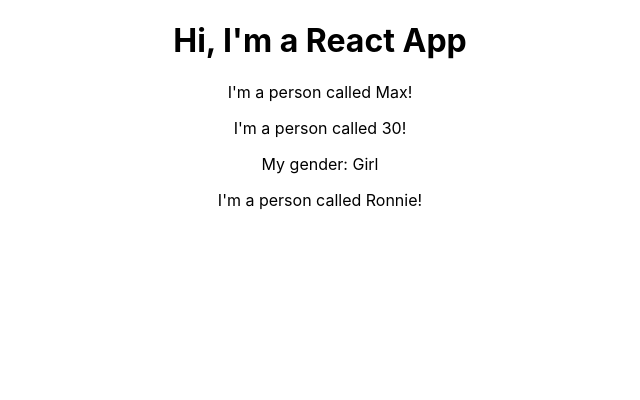
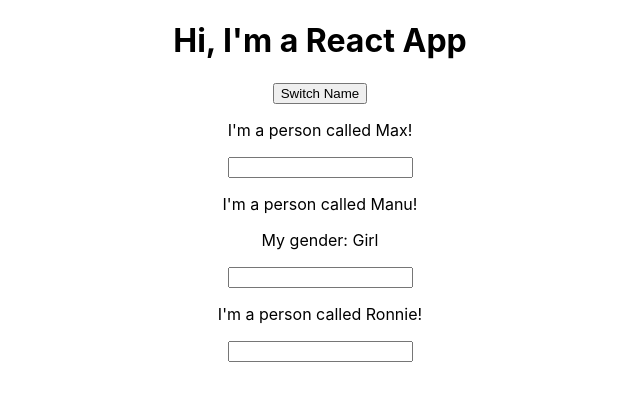
Before and after one commit to brlala/react_playground, a React (Create React App) app: page / in a window 1280 px wide. Shown: the top 400 px of the page, without its empty margins (320-960 px from the left). Built offline with nearby package versions, Linux system fonts and the light colour scheme.

Commit message:
changing states from children component(input)

```diff
--- a/src/App.js
+++ b/src/App.js
@@ -8,11 +8,30 @@
     {name: 'Manu', age: 30},
     {name: 'Jessie', age: 41},
   ]);
+
+  const switchNameHandler = (newName) => {
+    console.log('was clicked')
+    setPersons([
+      {name: newName, age: 2},
+      {name: 'ManU', age: 3},
+      {name: 'JessiE', age: 4},
+    ])
+  }
+
+  const nameChangeHandler = (event) => {
+    console.log('was clicked')
+    setPersons([
+      {name: event.target.value, age: 2},
+      {name: "Manu", age: 3},
+      {name: 'JessiE', age: 4},
+    ])
+  }
   return (
     <div className="App">
       <h1>Hi, I'm a React App</h1>
+      <button onClick={() => switchNameHandler('xxxxxxx')}>Switch Name</button>
       <Person name={persons[0].name}/>
-      <Person name={persons[1].age}>My gender: Girl</Person>
+      <Person name={persons[1].name} click={switchNameHandler} change={nameChangeHandler}>My gender: Girl</Person>
       <Person name='Ronnie'/>
     </div>
   );
--- a/src/Person/Person.js
+++ b/src/Person/Person.js
@@ -1,8 +1,9 @@
 const person = (props) => {
   return (
     <div>
-      <p>I'm a person called {props.name}!</p>
-      <p>{props.children}</p>
+      <p onClick={props.click}>I'm a person called {props.name}!</p>
+      <p >{props.children}</p>
+      <input type="text" onChange={props.change}/>
     </div>
   )
 }
```
